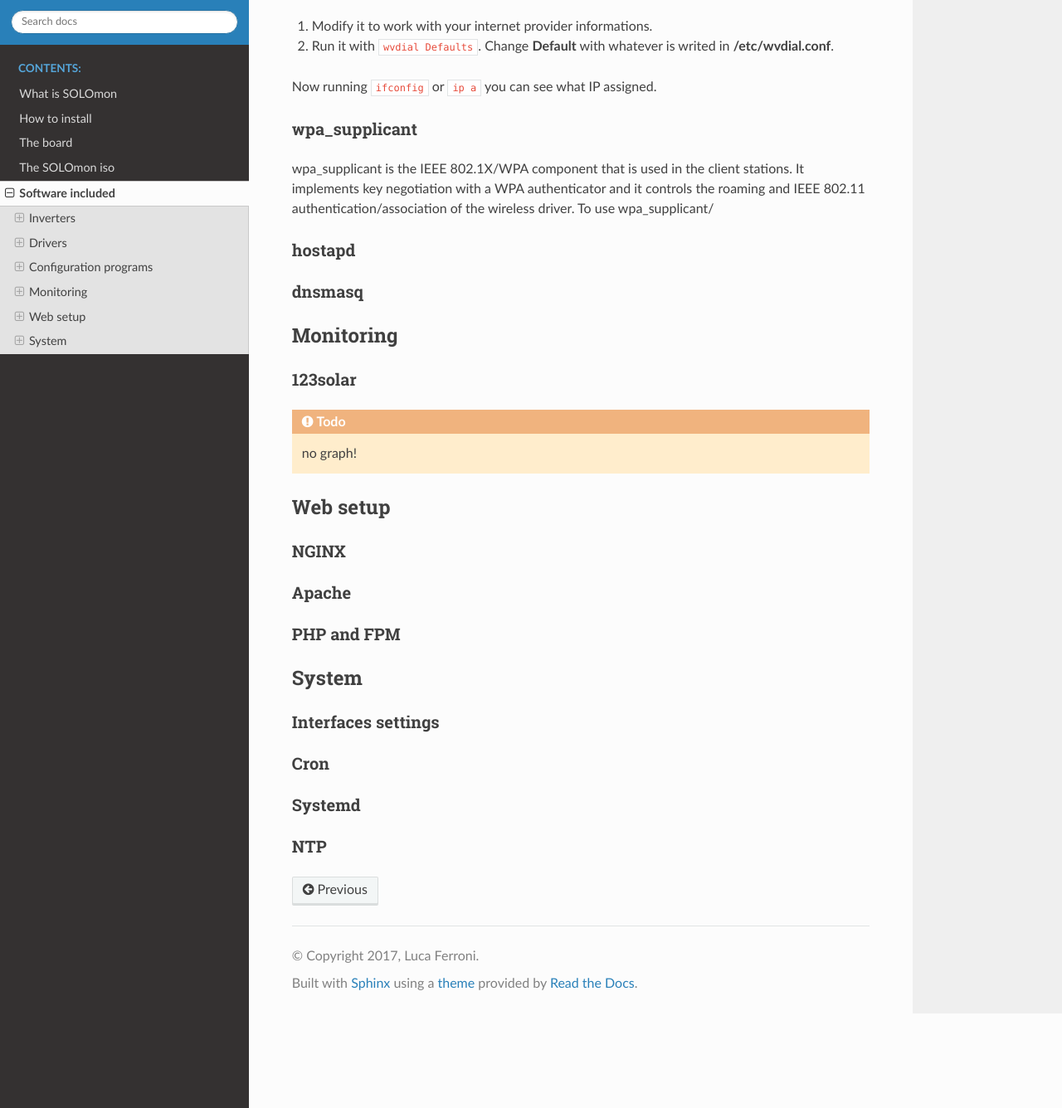
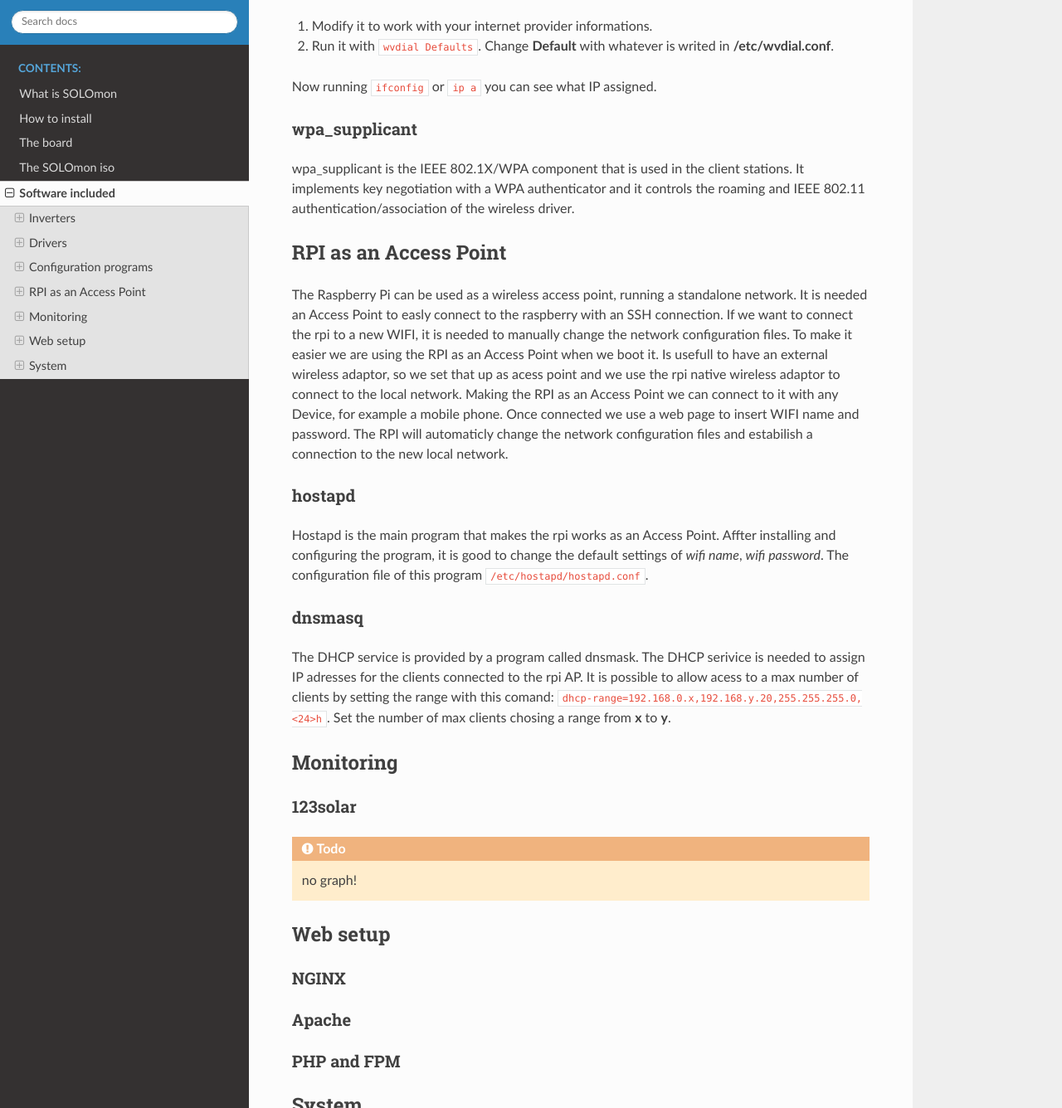
Before and after one commit to befair/solomon-board, a Sphinx documentation site: the page built from doc-dev/source/software.rst, in a window 1280 px wide and 1400 px high, scrolled down 2102 px, cut to the strip 64-1400 px from the top of the window. Shown: the whole strip at 83% size. Built offline with Sphinx 7.4.7 and the Read the Docs theme 2.0.0, drawn with Linux system fonts in a browser that asks for light colours.

Commit message:
[DOC] software.rst: Added contents

```diff
--- a/doc-dev/source/software.rst
+++ b/doc-dev/source/software.rst
@@ -83,15 +83,25 @@ Now running ``ifconfig`` or ``ip a`` you can see what IP assigned.
 wpa_supplicant
 ^^^^^^^^^^^^^^
 wpa_supplicant is the IEEE 802.1X/WPA component that is used in the client stations. It implements key negotiation with a WPA authenticator and it controls the roaming and IEEE 802.11 authentication/association of the wireless driver.
-To use wpa_supplicant/
 
 
+RPI as an Access Point
+----------------------
+The Raspberry Pi can be used as a wireless access point, running a standalone network.
+It is needed an Access Point to easly connect to the raspberry with an SSH connection.
+If we want to connect the rpi to a new WIFI, it is needed to manually change the network configuration files. To make it easier we are using the RPI as an Access Point when we boot it. Is usefull to have an external wireless adaptor, so we set that up as acess point and we use the rpi native wireless adaptor to connect to the local network.
+Making the RPI as an Access Point we can connect to it with any Device, for example a mobile phone. Once connected we use a web page to insert WIFI name and password. The RPI will automaticly change the network configuration files and estabilish a connection to the new local network.
 
 hostapd
 ^^^^^^
+Hostapd is the main program that makes the rpi works as an Access Point.
+Affter installing and configuring the program, it is good to change the default settings of *wifi name*, *wifi password*.
+The configuration file of this program ``/etc/hostapd/hostapd.conf``.
 
 dnsmasq
 ^^^^^^^
+The DHCP service is provided by a program called dnsmask. The DHCP serivice is needed to assign IP adresses for the clients connected to the rpi AP.
+It is possible to allow acess to a max number of clients by setting the range with this comand: ``dhcp-range=192.168.0.x,192.168.y.20,255.255.255.0,<24>h``. Set the number of max clients chosing a range from **x** to **y**.
 
 Monitoring
 ----------
```
